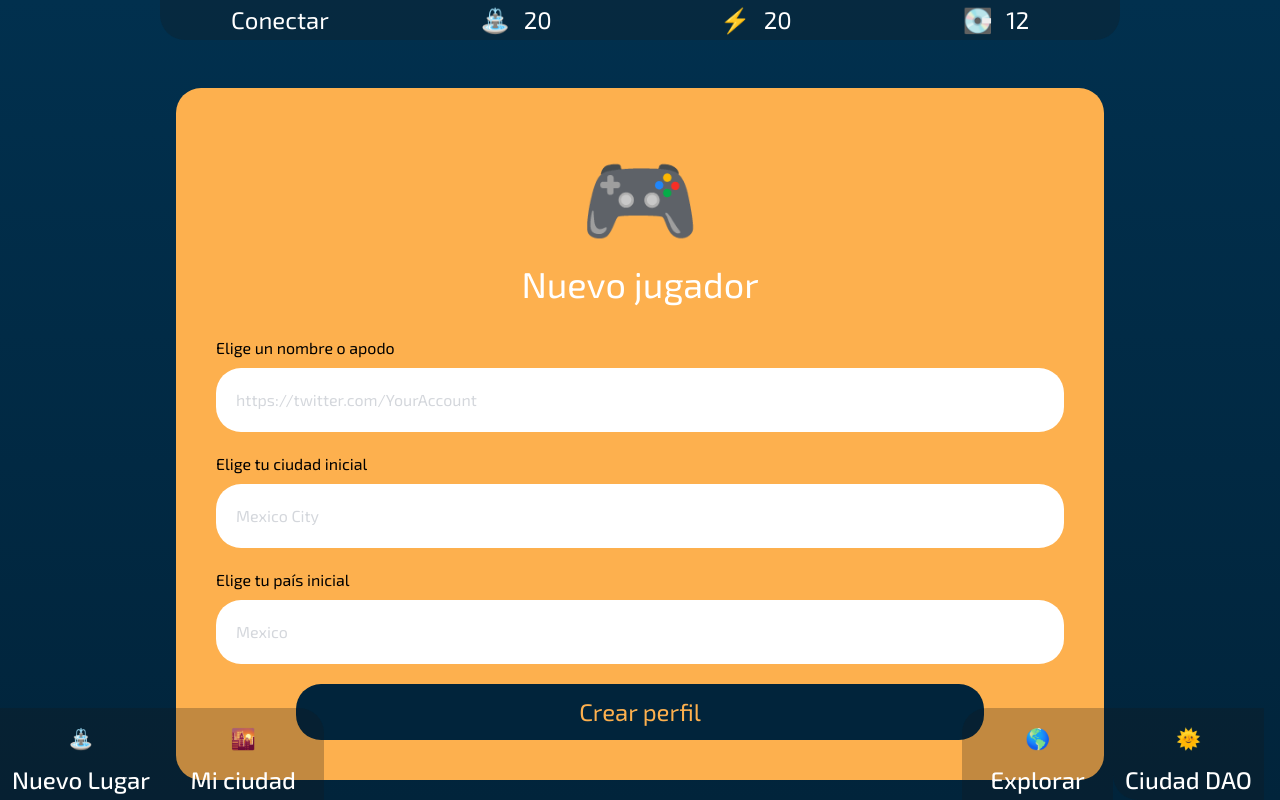
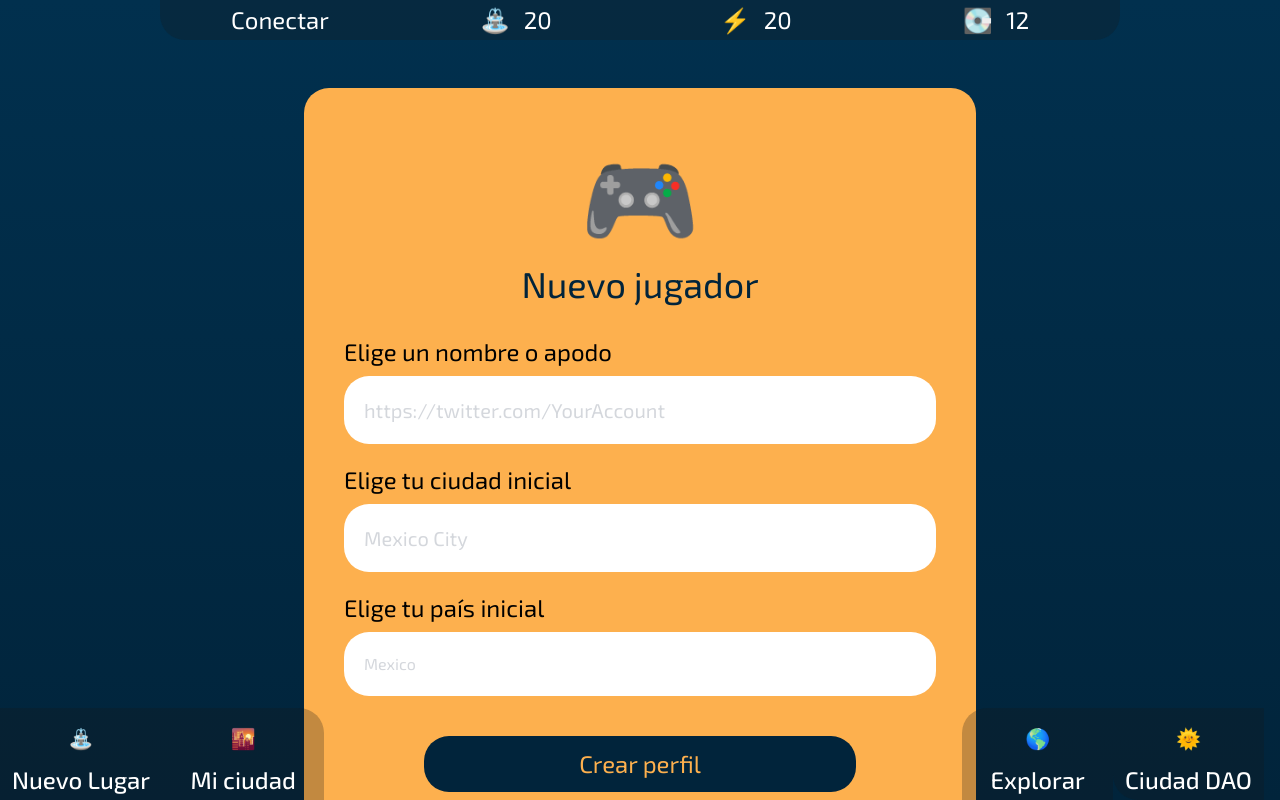
Before and after one commit to zenbitETH/Punk-Cities-V.02, a Next.js app: page /NewGame in a window 1280 px wide. Built offline with nearby package versions, Linux system fonts and the light colour scheme.

Commit message:
breakpoints and font size for md:

```diff
--- a/pages/NewGame.js
+++ b/pages/NewGame.js
@@ -3,17 +3,17 @@ import Layout from "../components/Layout";
 export default function NewGame() {
 
   return (
-    <Layout>
+    <Layout class="text-center content-center">
       <div class="NewGame">
         <div class="NewPlayer">🎮</div>
-        <div class="text-white text-4xl">Nuevo jugador</div>
+        <div class="text-night-100 text-4xl">Nuevo jugador</div>
         <div class="inputs">
-          <label class="text-left mt-3">Elige un nombre o apodo</label>
-          <input type="text" class="rounded-lg py-5 px-5" placeholder="https://twitter.com/YourAccount" />
-          <label class="text-left mt-3">Elige tu ciudad inicial</label>
-          <input type="text" class="rounded-lg py-5 px-5" placeholder="Mexico City" />
-          <label class="text-left mt-3">Elige tu país inicial</label>
-          <input class="rounded-lg py-5 px-5" type="text" placeholder="Mexico" />
+          <label class="text-left mt-3 md:text-2xl">Elige un nombre o apodo</label>
+          <input type="text" class="rounded-lg py-5 px-5 md:text-xl" placeholder="https://twitter.com/YourAccount" />
+          <label class="text-left mt-3 md:text-2xl">Elige tu ciudad inicial</label>
+          <input type="text" class="rounded-lg py-5 px-5 md:text-xl" placeholder="Mexico City" />
+          <label class="text-left mt-3 md:text-2xl">Elige tu país inicial</label>
+          <input class="rounded-lg py-5 px-5" type="text md:text-xl" placeholder="Mexico" />
         </div>
 
       <div
--- a/styles/globals.css
+++ b/styles/globals.css
@@ -146,8 +146,8 @@
 .NewGame {
  @apply
  bg-solar-100
- xl:mx-44 mt-12 p-10 rounded-lg
- text-center text-2xl font-exo
+ mx-5 md:max-w-2xl md:mx-auto mt-12 p-10 rounded-lg
+ text-center text-2xl font-exo content-center
  m-5
 }
 
@@ -167,7 +167,7 @@
 .CreateAcc {
   @apply
   bg-night-100
-  p-3 mx-20
+  p-3 mx-20 mt-10
   rounded-lg
   text-solar-100
   hover:bg-cyber-100 hover:text-white hover:cursor-pointer
```
